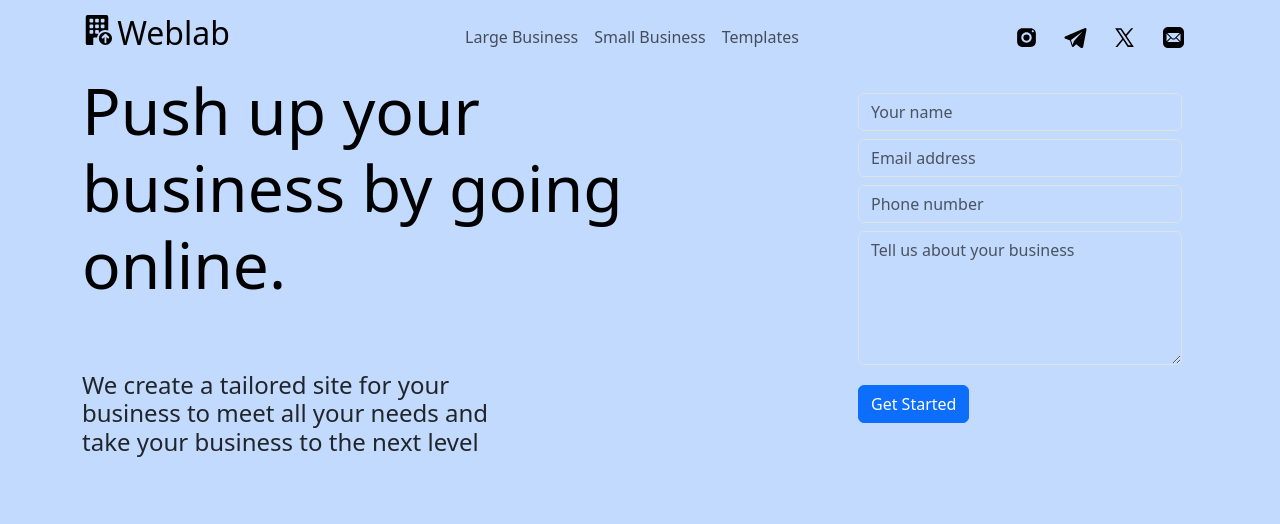
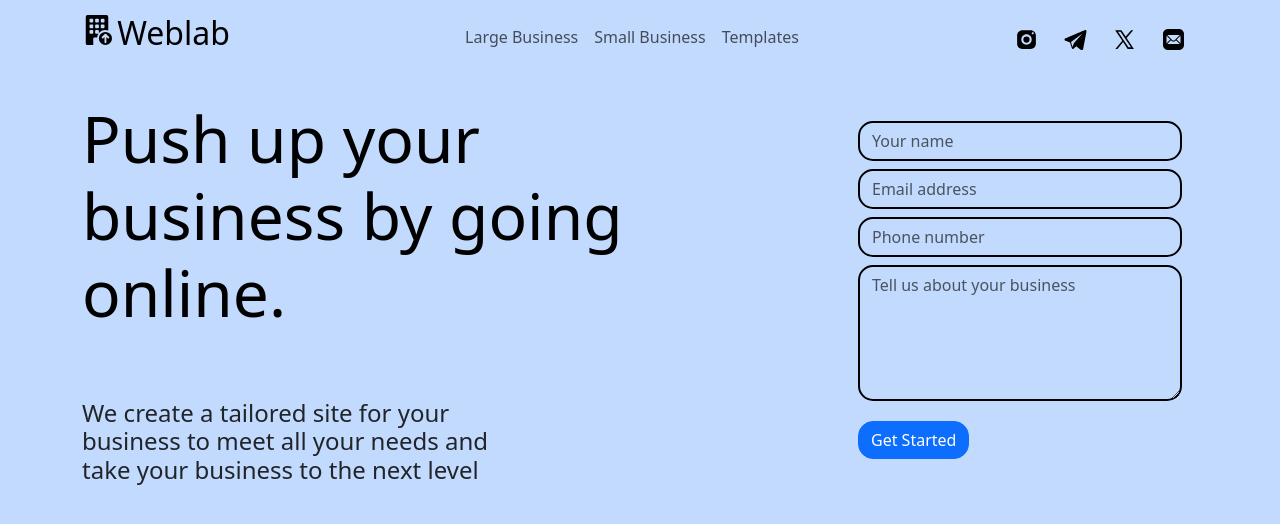
Before and after one commit to JorgeVargasW/CodeHard, a Django app: page / in a window 1280 px wide. Shown: the top 524 px of the page. Run offline with Django 5.2, Linux system fonts and the light colour scheme.

```diff
--- a/codehard/portafolio/static/portafolio/css/home_styles.css
+++ b/codehard/portafolio/static/portafolio/css/home_styles.css
@@ -1,5 +1,26 @@
-h2 {
+.row{
+    padding-top: 2.5%;
+}
+
+.branding { /* h1 */
+    font-size: 8vh;
     color: rgb(0, 0, 0);
+    padding-right: 10%;
+    padding-bottom: 8%;
+}
+.branding2{ /* h2 */
+    padding-right: 40%;
+}
+
+
+.card {
+    border: none; /* Removes the border *//* Removes the focus outline */
+}
+
+input.form-control, textarea.form-control{
+    border: rgb(0, 0, 0) 2px solid;
+    border-radius: 15px;
+
 }
 
 textarea.form-control {
@@ -9,6 +30,6 @@ textarea.form-control {
     box-sizing: border-box; /* Makes sure padding doesn't affect the width */
 }
 
-.card {
-    border: none; /* Removes the border *//* Removes the focus outline */
+button.btn{
+    border-radius: 15px;
 }
--- a/codehard/portafolio/templates/portafolio/home.html
+++ b/codehard/portafolio/templates/portafolio/home.html
@@ -16,7 +16,7 @@
         <div class="row">
             <div class="col-sm-12 col-md-6 col-xl-8 ">
                 <div class="">
-                    <h1 class="branding" style="font-size: 8vh;">
+                    <h1 class="branding">
                         Push up your business by going online.
                     </h1>
                     <h4 class="branding2"> We create a tailored site for your business to meet all your needs and take your business
@@ -27,7 +27,7 @@
             <div class="col-sm-12 col-md-6 col-xl-4">
                 <div class="card bg-transparent">
                     <div class="card-body">
-                        <form action="{% url 'registerUser' %}" method="POST">
+                        <form class="userForm" action="{% url 'registerUser' %}" method="POST">
                             {% csrf_token %}
                             <div class="form-group py-1">
                                 <input type="text" id="name" name="name" class="form-control bg-transparent" placeholder="Your name" maxlength="50" required>
--- a/codehard/static/css/main.css
+++ b/codehard/static/css/main.css
@@ -1,10 +1,6 @@
-
-
-.branding { /* h1 */
+h1{
     color: rgb(0, 0, 0);
-    padding-right: 10%;
-    padding-bottom: 8%;
 }
-.branding2{ /* h2 */
-    padding-right: 40%;
+h2{
+    color: rgb(0, 0, 0);
 }
```
Also changed, not shown: codehard/db.sqlite3.
